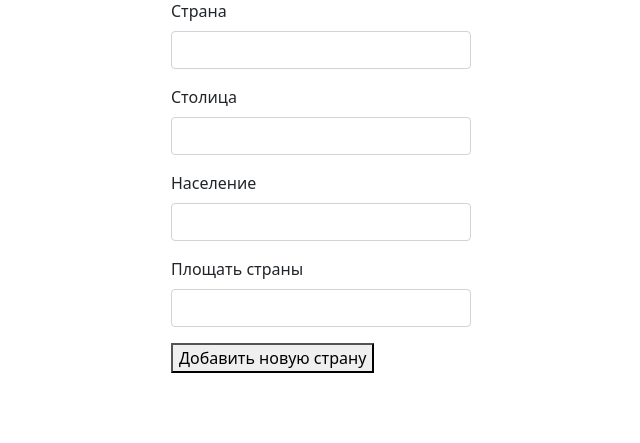
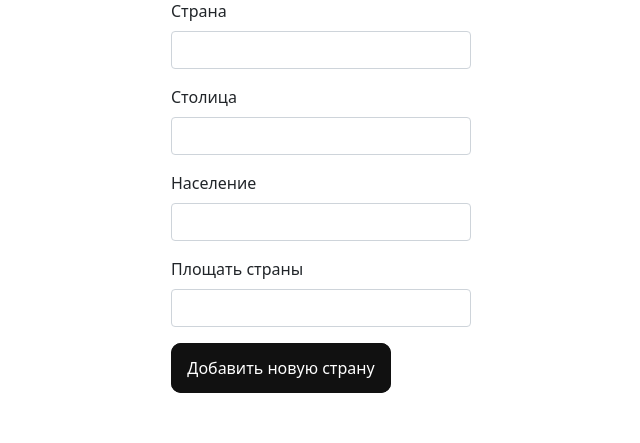
Before and after one commit to ChernovVV/countrys, a PHP site: page /?id=1 in a window 1280 px wide. Shown: the part 186-629 px from the top of the page, without its empty margins (319-959 px from the left). Run offline with PHP 8.4, Linux system fonts and the light colour scheme; data that the repository does not hold is empty.

Commit message:
styles
стили для красивой установки таблицы и формы на сайте, корректировка стилистики текста
визуализация кнопки добавления данных

```diff
--- a/styles.css
+++ b/styles.css
@@ -14,3 +14,62 @@ form {
 	width: 300px;
 	margin: 0 auto;
 }
+.kastom-btn {
+	width: 220px;
+	height: 50px;
+	border: none;
+	outline: none;
+	color: #fff;
+	background: #111;
+	cursor: pointer;
+	position: relative;
+	z-index: 0;
+	border-radius: 10px;
+}
+
+.kastom-btn:before {
+	content: '';
+	background: linear-gradient(45deg, #ff0000, #ff7300, #fffb00, #48ff00, #00ffd5, #002bff, #7a00ff, #ff00c8, #ff0000);
+	position: absolute;
+	top: -2px;
+	left:-2px;
+	background-size: 400%;
+	z-index: -1;
+	filter: blur(5px);
+	width: calc(100% + 4px);
+	height: calc(100% + 4px);
+	animation: glowing 20s linear infinite;
+	opacity: 0;
+	transition: opacity .3s ease-in-out;
+	border-radius: 10px;
+}
+
+.kastom-btn:active {
+	color: #000
+}
+
+.kastom-btn:active:after {
+	background: transparent;
+}
+
+.kastom-btn:hover:before {
+	opacity: 1;
+}
+
+.kastom-btn:after {
+	z-index: -1;
+	content: '';
+	position: absolute;
+	width: 100%;
+	height: 100%;
+	background: #111;
+	left: 0;
+	top: 0;
+	border-radius: 10px;
+}
+
+@keyframes glowing {
+	0% { background-position: 0 0; }
+	50% { background-position: 400% 0; }
+	100% { background-position: 0 0; }
+}
```
